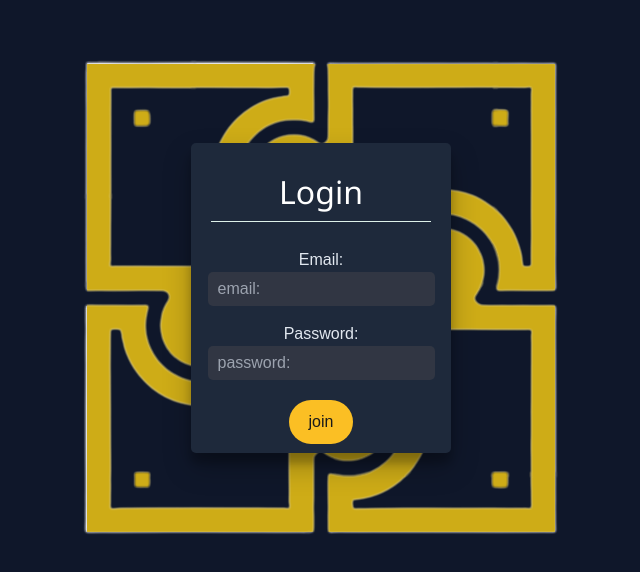
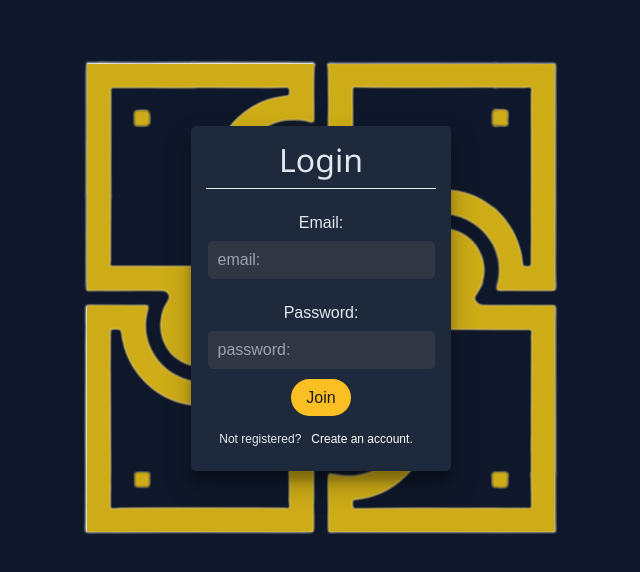
Before and after one commit to Matias0Fernandez/Proyecto-DW, a website: page Users-SingIn/Login/login_code.html in a window 1280 px wide. Shown: the part 102-674 px from the top of the page, without its empty margins (319-959 px from the left). Drawn offline with Linux system fonts and the light colour scheme.

Commit message:
Login almost finished

```diff
--- a/Main-View/Menú/Css_menu.css
+++ b/Main-View/Menú/Css_menu.css
@@ -2,7 +2,6 @@ body {
   background-color: #e7e7e7;
   margin: 0;
   padding: 0;
-  line-height: 1.5;
   font-family: Arial, Helvetica, sans-serif;
   font-size: large;
 }
@@ -10,7 +9,7 @@ body {
 header {
   background-color: #ffffff;
   padding: 20px;
-  padding-bottom: 60px;
+  padding-bottom: 50px;
 }
 .LisHome:hover {
   text-shadow: 0 0 10px #30c938, 0 0 10px #30c938, 0 0 40px #30c938;
@@ -35,7 +34,7 @@ nav ul {
 nav li {
   display: inline;
   align-items: center;
-  padding: 10px;
+  padding: 20px;
 }
 
 nav a {
@@ -74,18 +73,16 @@ footer {
   padding: 20px;
   text-align: center;
 }
-
-input[type="submit"] {
-  border: none;
-  border-radius: 100px;
-  padding: 10px 15px;
-  background-color: #809696;
-  color: rgb(43, 43, 43);
+.BotonLogin{
+  border-radius: 10px;
+  padding: 2px 15px;
+  background-color: #aaaeb8;
 }
 
-input[type="submit"]:is(:hover, :focus) {
-  background-color: #3d539c;
+.BotonLogin:is(:hover, :focus) {
+  background-color: #6776a8;
+  box-shadow: rgba(0, 0, 0, 0.19) 0px 10px 20px, rgba(0, 0, 0, 0.23) 0px 6px 6px;
   letter-spacing: 1px;
   cursor: pointer;
-  color: #dbd9d9;
+  color: #ffffff;
 }
--- a/Users-SingIn/Login/Css_Login.css
+++ b/Users-SingIn/Login/Css_Login.css
@@ -7,14 +7,18 @@ body {
   font-family: Arial, Helvetica, sans-serif;
 }
 
+h1 {
+  padding-bottom: 10px;
+}
+
 .box {
   box-shadow: rgba(0, 0, 0, 0.25) 0px 14px 28px,
     rgba(0, 0, 0, 0.22) 0px 10px 10px;
   position: relative;
   width: 260px;
-  height: 310px;
+  height: 345px;
   background: #1e293b;
-  padding: 20px;
+  padding: 15px;
   border-radius: 5px;
 }
 
@@ -113,7 +117,7 @@ body {
   }
 }
 
-a {
+.LoginTitle {
   display: flex;
   justify-content: center;
   font-family: "Segoe UI", Tahoma, Geneva, Verdana, sans-serif;
@@ -125,6 +129,13 @@ a {
   border-bottom-color: #def1ea;
   border-width: 1.5px;
   border-radius: 2.5px;
+  margin-bottom: 0px;
+  border-bottom: solid;
+  border-bottom-color: #def1ea;
+  border-width: 1.5px;
+  border-radius: 0%;
+  color: #e2e8f0;
+
 }
 
 form {
@@ -147,6 +158,7 @@ input {
 }
 
 label {
+  margin-top: 15px;
   color: #e2e8f0;
 }
 
@@ -160,16 +172,15 @@ a {
 
   border: 1px #292727;
   border-radius: 5px;
-  padding: 5px 10px;
+  padding: 0px 10px;
 }
 
 input[type="submit"] {
-  border: none;
   border-radius: 100px;
-  padding: 10px 20px;
+  padding: 0px 15px;
   background-color: #fbbf24;
   color: rgb(26, 26, 26);
-  margin-top: 20px;
+  margin-top: 10px;
 }
 
 input[type="submit"]:is(:hover, :focus) {
@@ -197,15 +208,21 @@ input[type="submit"]:is(:hover, :focus) {
   box-shadow: 0px 8px 16px 0px rgba(0, 0, 0, 0.2);
   z-index: 1;
 }
+.p-RedirectToRegisterPage{
+  display: flex;
+  padding: 5px 0px;
 
-a {
-  margin-bottom: 10px;
-  border-bottom: solid;
-  border-bottom-color: #def1ea;
-  border-width: 1.5px;
-  border-radius: 0%;
-  color: #e2e8f0
 }
-label {
-  margin-top: 1rem;
+.a-RedirectToRegisterPage,
+.p-RedirectToRegisterPage
+{
+  font-size: 12px;
+  color: #e2e8f0;
+
 }
+.a-RedirectToRegisterPage{
+  color:#ffffff;
+}
+.a-RedirectToRegisterPage:is(:hover){
+  color:#2a52d4;
+}
--- a/Users-SingIn/Login/login_code.html
+++ b/Users-SingIn/Login/login_code.html
@@ -9,7 +9,7 @@
   <body>
     <div class="box">
       <span class="logInMask"></span>
-      <a>
+      <a class="LoginTitle">
         <h1>Login</h1>
       </a>
       <form style="color: white" action="../../Main-View/Menú/Menu_code.html">
@@ -29,8 +29,8 @@
           name="password"
           required
         />
-
-        <input class="button" name="input" type="submit" value="join" />
+        <input class="button" name="input" type="submit" value="Join" />
+        <p class="p-RedirectToRegisterPage">Not registered?<a class="a-RedirectToRegisterPage"  href="../../Users-SingIn/register/Register_code.html">Create an account.</a></p>
       </form>
     </div>
   </body>
--- a/Users-SingIn/register/Css_Register.css
+++ b/Users-SingIn/register/Css_Register.css
@@ -12,9 +12,9 @@ body {
         rgba(0, 0, 0, 0.22) 0px 10px 10px;
     position: relative;
     width: 275px;
-    height: 460px;
+    height: 455px;
     background: #1e293b;
-    padding: 20px;
+    padding: 10px;
     border-radius: 5px;
 }
 
@@ -141,6 +141,7 @@ input {
 }
 
 label {
+    margin-top: 5px;
     color: #e2e8f0;
 }
 
@@ -155,7 +156,7 @@ input[type="email"],
 a {
     border: 1px #292727;
     border-radius: 5px;
-    padding: 5px 10px;
+    padding: 0px 10px;
 }
 
 input[type="username"],
@@ -164,21 +165,19 @@ input[type="name"] {
 }
 
 input[type="submit"] {
-    border: none;
     border-radius: 100px;
-    padding: 10px 20px;
+    padding: 0px 15px;
     background-color: #fbbf24;
     color: rgb(26, 26, 26);
-    margin-top: 20px;
-}
+    margin-top: 10px;
+  }
 
-input[type="submit"]:is(:hover, :focus) {
+  input[type="submit"]:is(:hover, :focus) {
     background-color: #dc2626;
     letter-spacing: 1.5px;
     cursor: pointer;
     color: #dbd9d9;
-}
-
+  }
 .boton {
     background-color: #afacac;
     border-radius: 30%;
@@ -198,8 +197,8 @@ input[type="submit"]:is(:hover, :focus) {
     z-index: 1;
 }
 
-a {
-    margin-bottom: 10px;
+.RegisterTitle{
+    margin-bottom: 5px;
     border-bottom: solid;
     border-bottom-color: #def1ea;
     border-width: 1.5px;
@@ -207,7 +206,6 @@ a {
     border-radius: 0%;
     color: #e2e8f0;
 }
-
-label {
-    margin-top: 1rem;
+h1{
+    padding: 10px;
 }
```
Also changed, not shown: Main-View/Menú/Menu_code.html (+3 -4 lines), Users-SingIn/register/Register_code.html (+2 -3 lines), dist/output.css.
